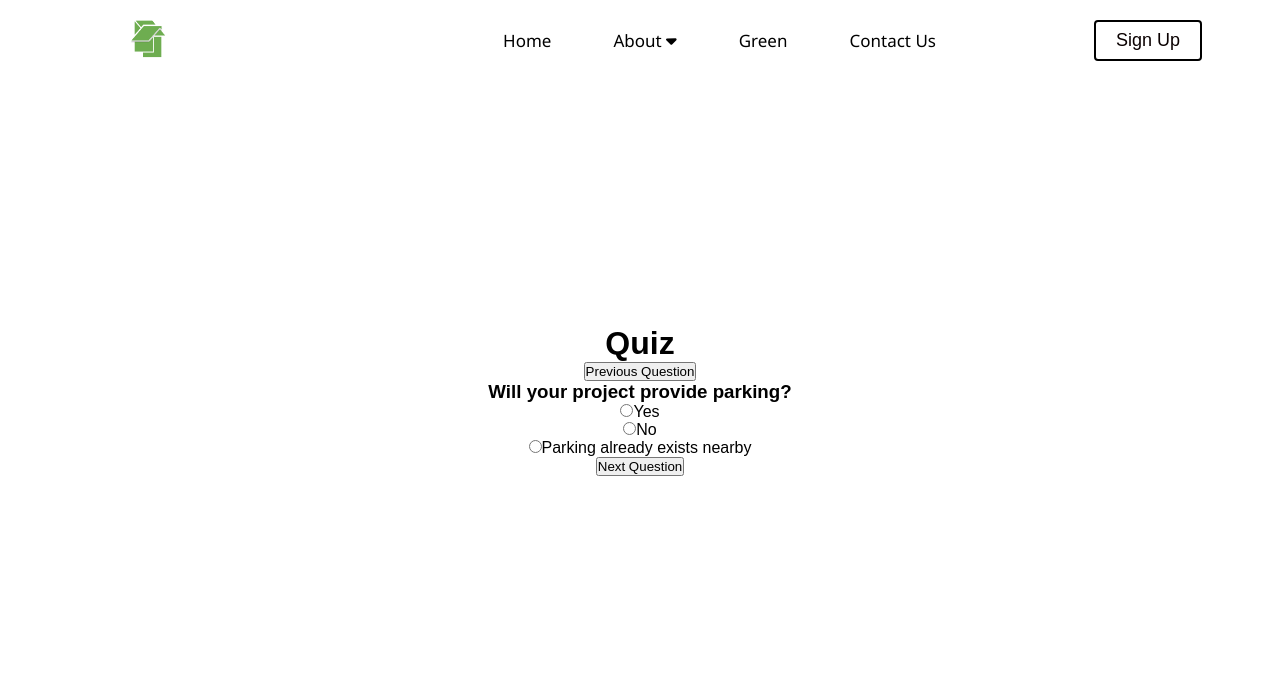
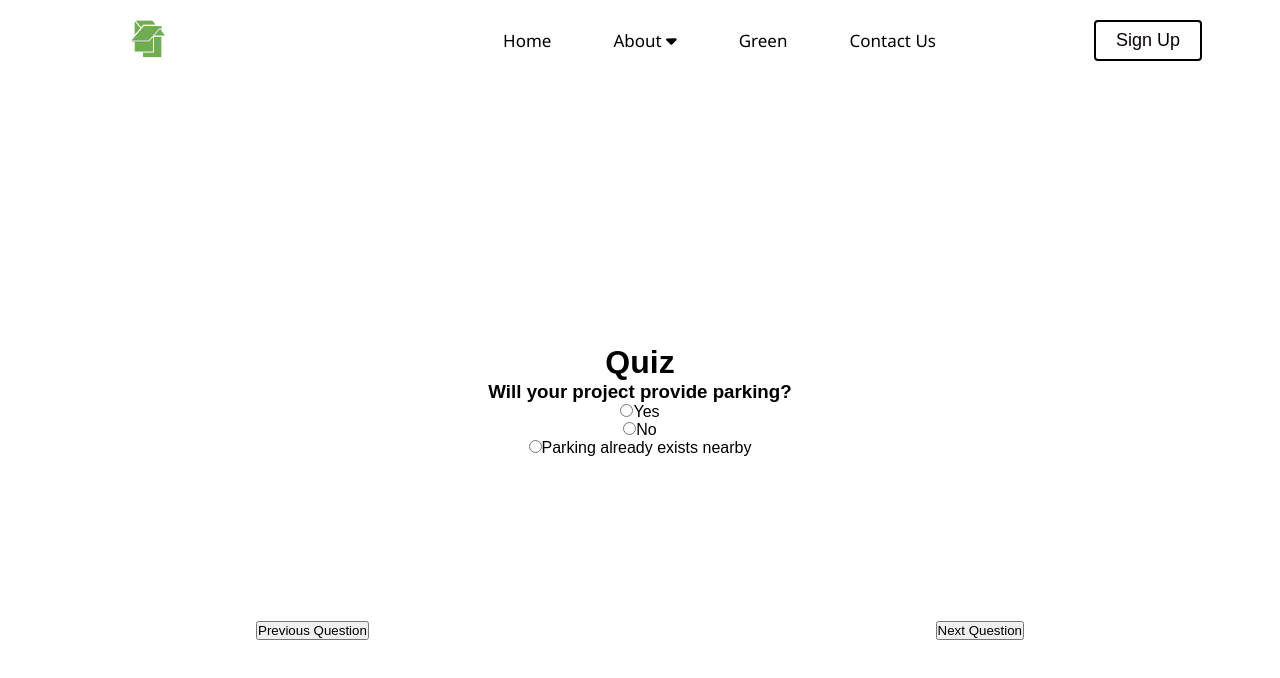
Before and after one commit to JakeLikeStrawberry/GREEN, a React (Create React App) app in the folder green/: page /calculator in a window 1280 px wide. Both pictures are taken after a click on the button "Next Question". Shown: the top 678 px of the page. Built offline with nearby package versions, Linux system fonts and the light colour scheme.

Commit message:
quiz next and prev buttons and submit button

```diff
--- a/green/src/App.js
+++ b/green/src/App.js
@@ -4,7 +4,7 @@ import './Styles/App.css';
 import Home from './home/Home.js';
 import { BrowserRouter as Router, Routes, Route } from 'react-router-dom';
 import About from './about/About.js';
-import Green from './GREEN/Green.js';
+import Green from './GREEN/GREEN.js';
 import Calculator from './calculator/Calculator.js';
 
 
--- a/green/src/calculator/Calculator.js
+++ b/green/src/calculator/Calculator.js
@@ -10,6 +10,8 @@ import React, { useState } from 'react';
 // }
 
 // Define an array of questions
+
+
 const questions = [
   {
     id: 1,
@@ -341,14 +343,19 @@ const SelectOneQuestion = ({ question, options, selectedOption, onChange }) => {
 
 
 const Quiz = () => {
+  const [showSubmit, setShowSubmit] = useState(false);
   const [currentQuestion, setCurrentQuestion] = useState(0);
   const [answers, setAnswers] = useState(Array(questions.length).fill(null));
 
   const handleNext = () => {
+    if (currentQuestion === questions.length - 2) {
+      setShowSubmit(true);
+    }
     setCurrentQuestion(currentQuestion + 1);
   };
 
   const handlePrevious = () => {
+    setShowSubmit(false);
     setCurrentQuestion(currentQuestion - 1);
   };
 
@@ -356,6 +363,13 @@ const Quiz = () => {
     const newAnswers = [...answers];
     newAnswers[questionId] = selectedOption;
     setAnswers(newAnswers);
+  };
+
+  const handleSubmit = () => {
+
+    alert(JSON.stringify(answers));
+
+    // You can perform other actions like sending data to a server here
   };
 
   const renderQuestion = (question) => {
@@ -398,9 +412,6 @@ const Quiz = () => {
     >
       <h1>Quiz</h1>
       <div style={{ textAlign: 'center' }}>
-        {currentQuestion > 0 && (
-          <button onClick={handlePrevious}>Previous Question</button>
-        )}
         {currentQuestion < questions.length ? (
           renderQuestion(questions[currentQuestion])
         ) : (
@@ -409,8 +420,20 @@ const Quiz = () => {
             <p>Answers: {JSON.stringify(answers)}</p>
           </div>
         )}
+      </div>
+
+      {/* Static position for Next and Previous buttons */}
+      <div style={{ position: 'fixed', bottom: '20%', left: '20%' }}>
+        {currentQuestion > 0 && (
+          <button onClick={handlePrevious}>Previous Question</button>
+        )}
+      </div>
+      <div style={{ position: 'fixed', bottom: '20%', right: '20%' }}>
         {currentQuestion < questions.length - 1 && (
           <button onClick={handleNext}>Next Question</button>
+        )}
+        {showSubmit && (
+          <button onClick={handleSubmit}>Submit</button>
         )}
       </div>
     </div>
```
